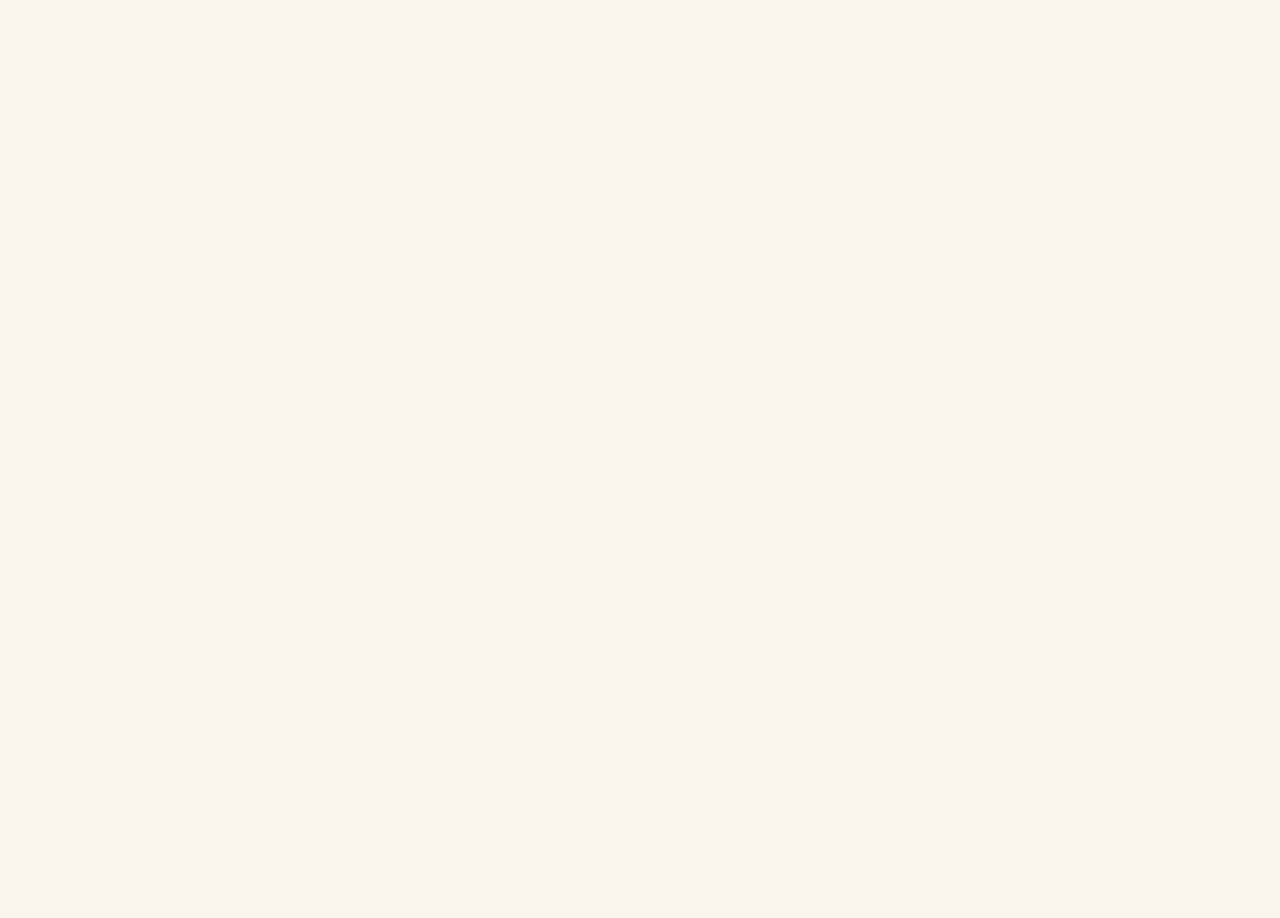
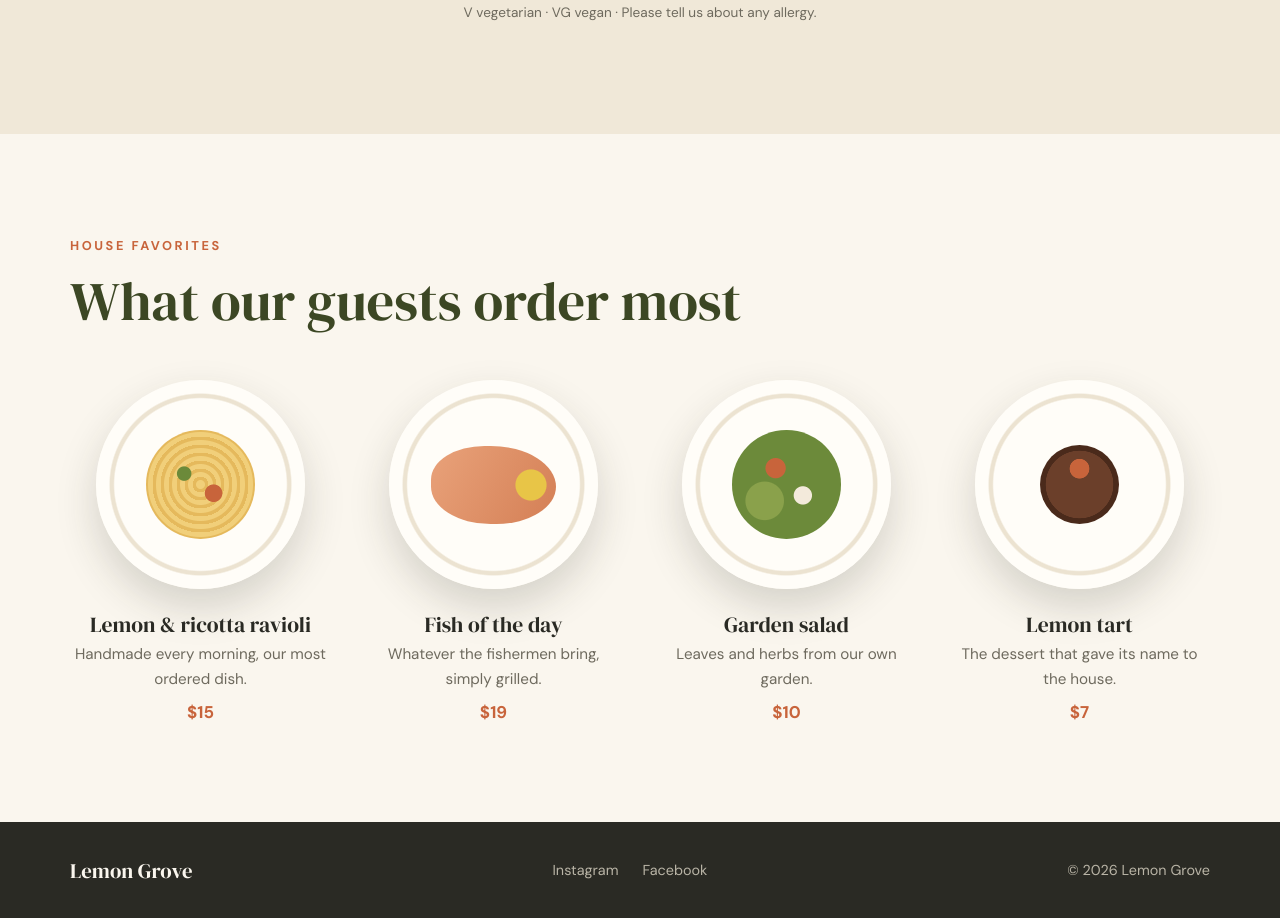
Before and after one commit to JeanAns1/lemon-grove, a React (Vite) app: page / in a window 1280 px wide. Shown: the part 2100-3018 px from the top of the page. Before the commit the page ends 1594 px from the top, so only its background shows below. Built offline with nearby package versions, Linux system fonts and the light colour scheme.

Commit message:
feat: add house specials section

```diff
--- a/src/App.jsx
+++ b/src/App.jsx
@@ -2,6 +2,8 @@ import Footer from './components/Footer'
 import Navbar from './components/Navbar'
 import About from './sections/About'
 import Hero from './sections/Hero'
+import Menu from './sections/Menu'
+import Specials from './sections/Specials'
 
 export default function App() {
   return (
@@ -10,6 +12,8 @@ export default function App() {
       <main id="top">
         <Hero />
         <About />
+        <Menu />
+        <Specials />
       </main>
       <Footer />
     </>
--- /dev/null
+++ b/src/sections/Specials.css
@@ -0,0 +1,41 @@
+.specials {
+  display: grid;
+  grid-template-columns: repeat(4, 1fr);
+  gap: 2rem;
+  margin-top: 3rem;
+}
+
+.special {
+  text-align: center;
+}
+
+.special__plate {
+  width: 80%;
+  margin: 0 auto 1.5rem;
+  transition: transform 0.4s;
+}
+
+.special:hover .special__plate {
+  transform: rotate(12deg);
+}
+
+.special h3 {
+  font-size: 1.35rem;
+  margin-bottom: 0.3rem;
+}
+
+.special p {
+  color: var(--muted);
+  font-size: 0.95rem;
+  margin-bottom: 0.4rem;
+}
+
+.special strong {
+  color: var(--terracotta);
+}
+
+@media (max-width: 900px) {
+  .specials {
+    grid-template-columns: 1fr 1fr;
+  }
+}
--- /dev/null
+++ b/src/sections/Specials.jsx
@@ -0,0 +1,25 @@
+import Plate from '../components/Plate'
+import { specials } from '../data/menu'
+import './Specials.css'
+
+export default function Specials() {
+  return (
+    <section className="section" id="specials">
+      <div className="container">
+        <span className="kicker">House favorites</span>
+        <h2 className="title">What our guests order most</h2>
+
+        <div className="specials">
+          {specials.map((dish) => (
+            <article key={dish.name} className="special">
+              <Plate variant={dish.plate} className="special__plate" />
+              <h3>{dish.name}</h3>
+              <p>{dish.text}</p>
+              <strong>${dish.price}</strong>
+            </article>
+          ))}
+        </div>
+      </div>
+    </section>
+  )
+}
```
